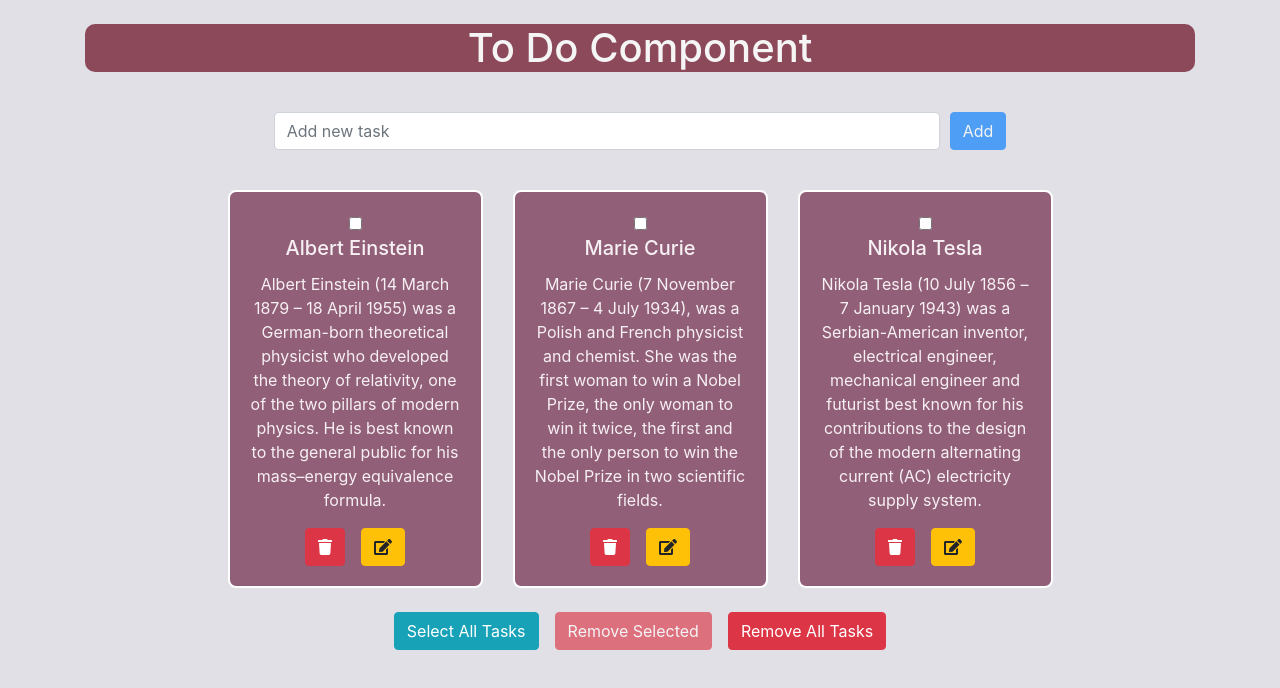
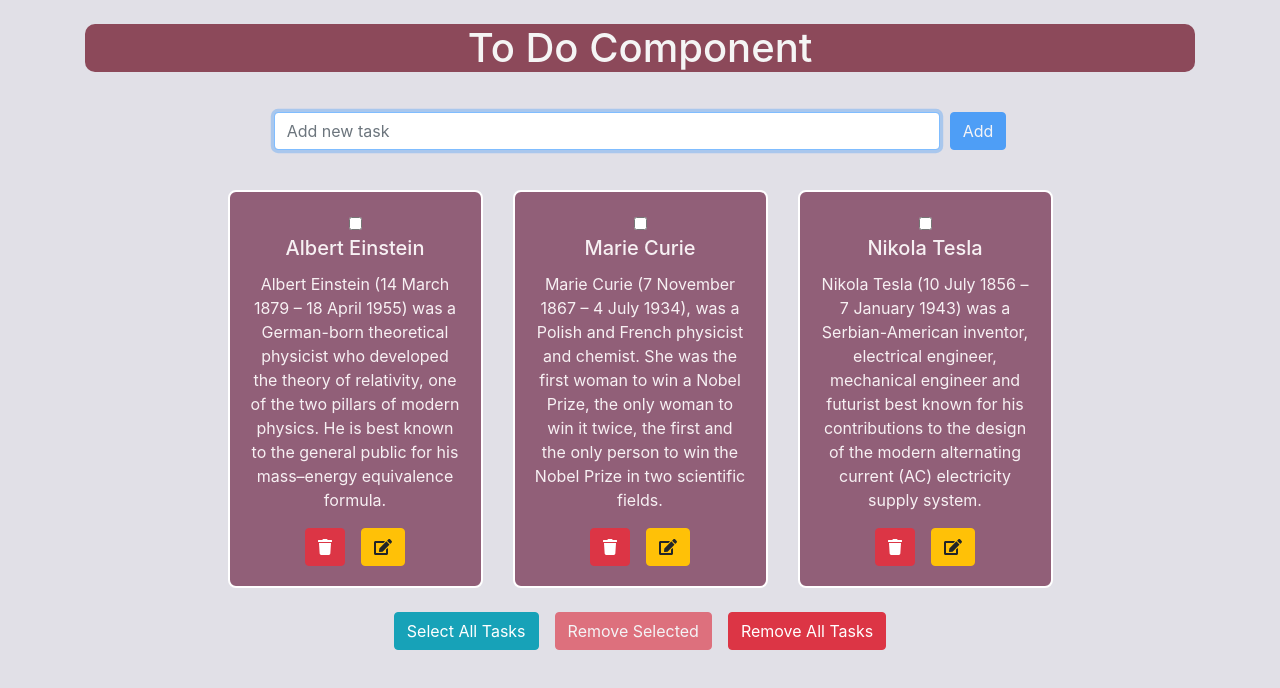
Before and after one commit to Nayopes/Sepoyan-Mariam-React, a React (Create React App) app: page / in a window 1280 px wide. Shown: the top 688 px of the page. Built offline with nearby package versions, Linux system fonts and the light colour scheme.

Commit message:
Prop types and focus

```diff
--- a/package.json
+++ b/package.json
@@ -10,6 +10,7 @@
     "@testing-library/react": "^11.2.3",
     "@testing-library/user-event": "^12.6.2",
     "bootstrap": "^4.6.0",
+    "prop-types": "^15.7.2",
     "react": "^17.0.1",
     "react-bootstrap": "^1.4.3",
     "react-dom": "^17.0.1",
--- a/src/Components/AddTask/AddNewTask.js
+++ b/src/Components/AddTask/AddNewTask.js
@@ -1,46 +1,56 @@
 import React from 'react'
 import styles from './addTask.module.css'
-import {Form, Button} from 'react-bootstrap'
+import { Form, Button } from 'react-bootstrap'
+import PropTypes from 'prop-types'
 
 class AddNewTask extends React.Component {
-    state = {
-        inputValue: ''
+    constructor(props) {
+        super(props)
+        this.inputRef = React.createRef()
+        this.state = {
+            inputValue: ''
+        }
     }
+
     handleChange = (e) => {
-        const {value} = e.target
+        const { value } = e.target
         this.setState({
             inputValue: value
         })
     }
-    handleS = ({type, key}) => {
-        if(type === 'keypress' && key !== 'Enter') return
+    handleS = ({ type, key }) => {
+        if (type === 'keypress' && key !== 'Enter') return
 
-        const {handleSubmit} = this.props
-        const {inputValue} = this.state
+        const { handleSubmit } = this.props
+        const { inputValue } = this.state
 
         handleSubmit(inputValue)
         this.setState({
-            inputValue:''
+            inputValue: ''
         })
     }
+    componentDidMount(){
+        this.inputRef.current.focus()
+    }
     render() {
-        const {inputValue} = this.state
-        const {disabled} = this.props
-        return(
+        const { inputValue } = this.state
+        const { disabled } = this.props
+        return (
             <div className={styles.formsRow}>
                 <Form.Control
-                type = "text"
-                placeholder = "Add new task"
-                onChange = {this.handleChange}
-                onKeyPress = {this.handleS}
-                value = {inputValue}
-                style = {{width: '60%', marginRight: '10px'}}
-                disabled = {disabled}
+                    type="text"
+                    placeholder="Add new task"
+                    onChange={this.handleChange}
+                    onKeyPress={this.handleS}
+                    value={inputValue}
+                    style={{ width: '60%', marginRight: '10px' }}
+                    disabled={disabled}
+                    ref={this.inputRef}
                 />
                 <Button
-                    variant = 'primary'
-                    onClick = {this.handleS}
-                    disabled = {!!!inputValue}
+                    variant='primary'
+                    onClick={this.handleS}
+                    disabled={!!!inputValue}
                 >
                     Add
                 </Button>
@@ -49,4 +59,8 @@ class AddNewTask extends React.Component {
     }
 }
 
+AddNewTask.propTypes = {
+    handleSubmit: PropTypes.func.isRequired,
+    disabled: PropTypes.bool.isRequired
+}
 export default AddNewTask
```
Also changed, not shown: src/Components/Task/Task.js (+18 -1 lines), 1 other file (tests, documents, lock files or other folders).
